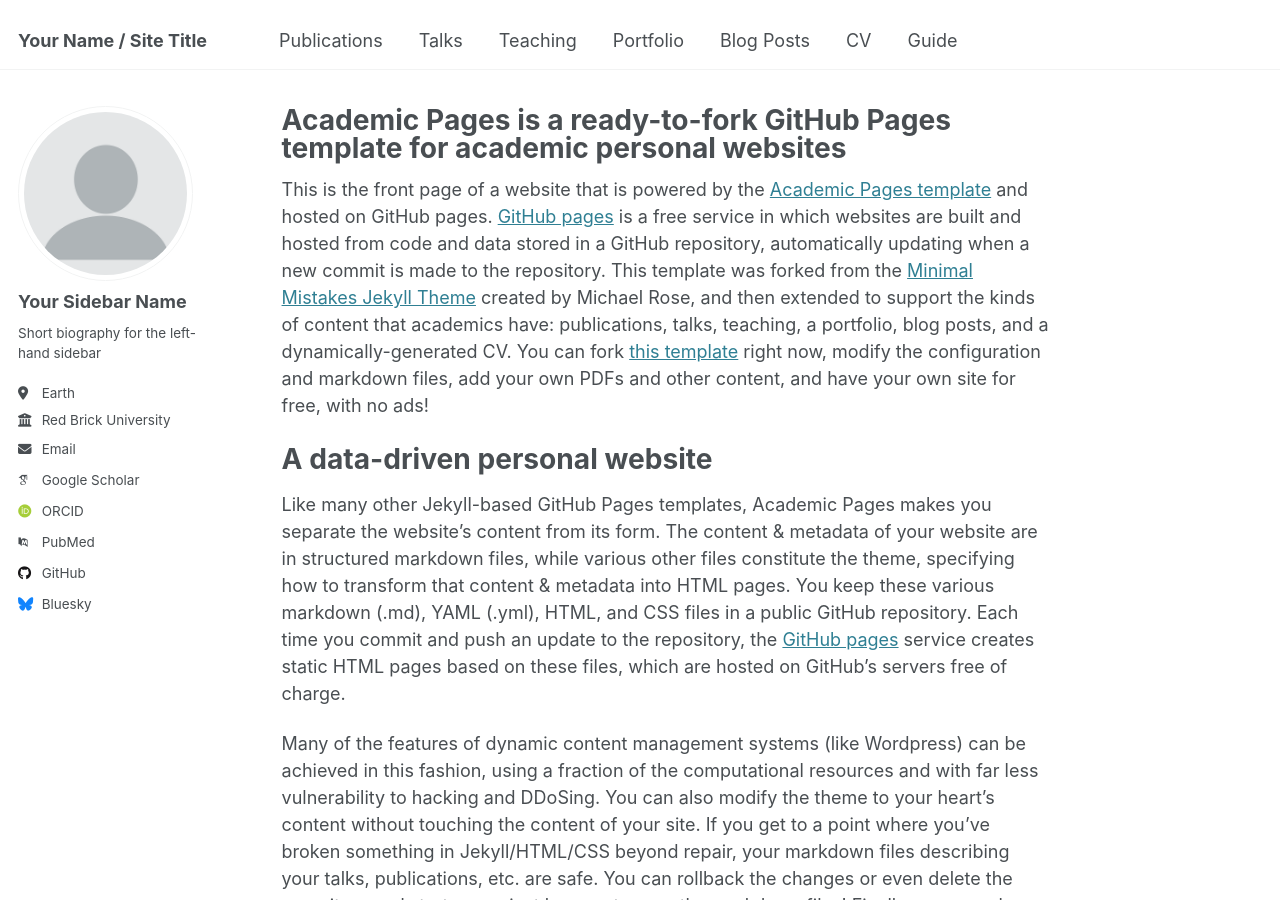
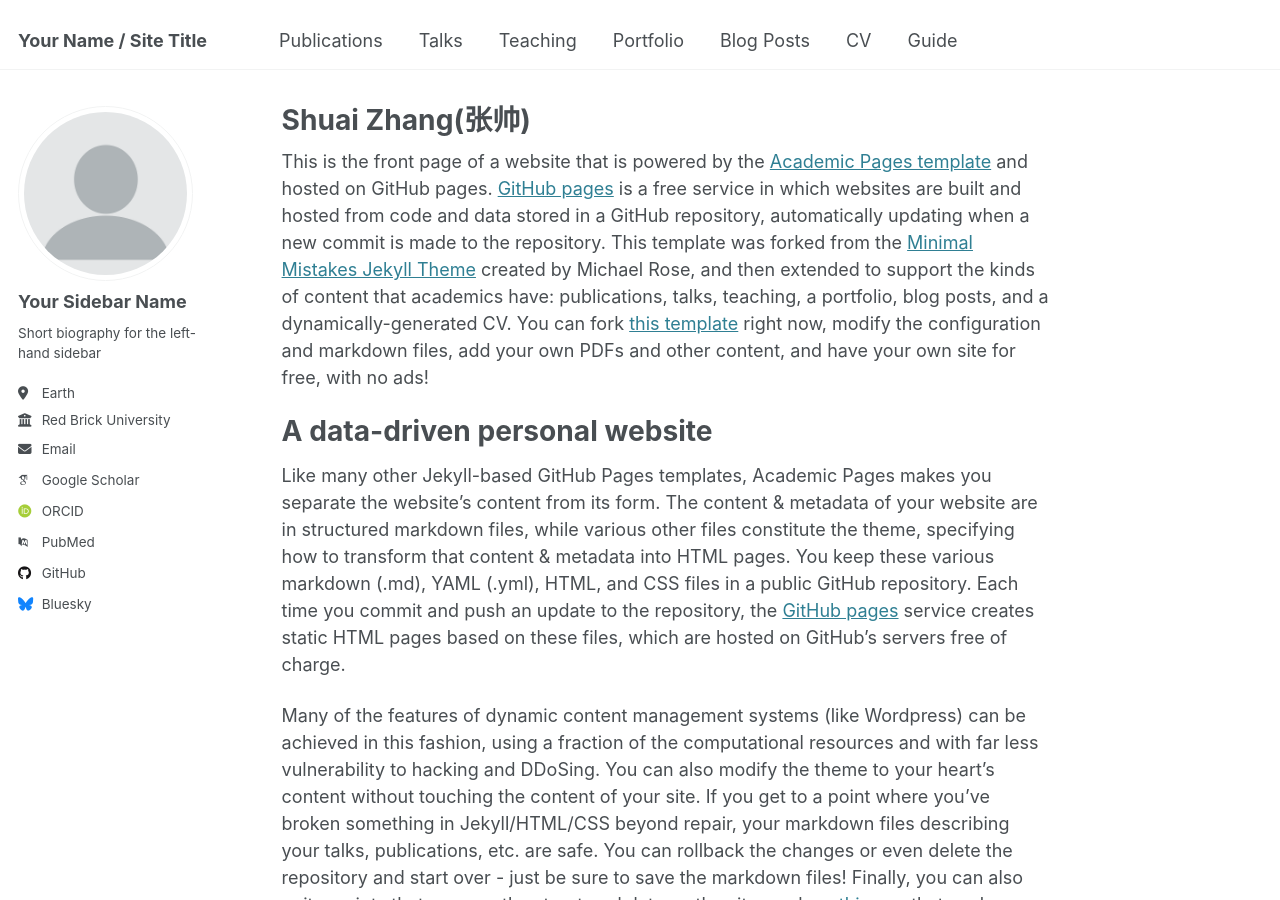
Before and after one commit to zhangs669/Academic-Pages, a Jekyll site: the page built from _pages/about.md, in a window 1280 px wide and 900 px high. Built offline with Jekyll 4.4.1, drawn with Linux system fonts in a browser that asks for light colours; some web fonts are replaced.

Commit message:
Update about.md

```diff
--- a/_pages/about.md
+++ b/_pages/about.md
@@ -1,6 +1,6 @@
 ---
 permalink: /
-title: "Academic Pages is a ready-to-fork GitHub Pages template for academic personal websites"
+title: "Shuai Zhang(张帅)"
 author_profile: true
 redirect_from:
   - /about/
```
